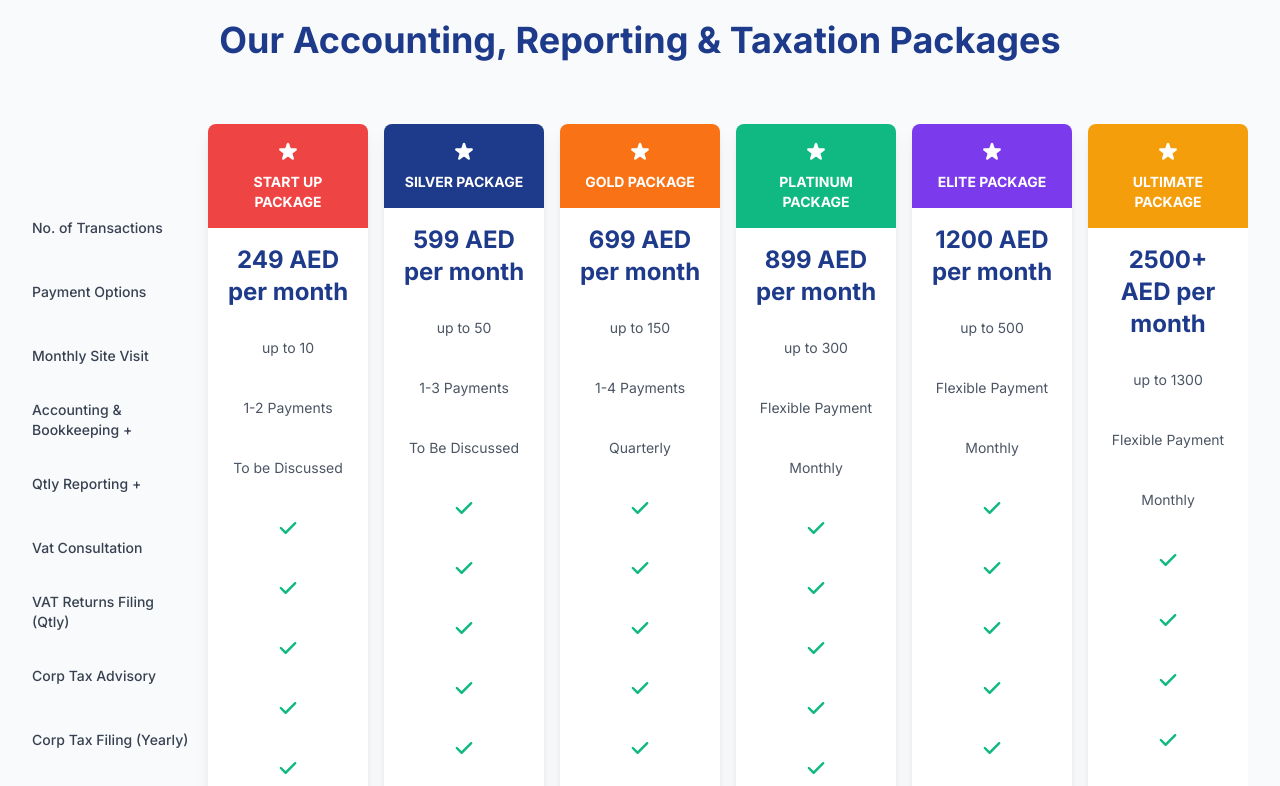
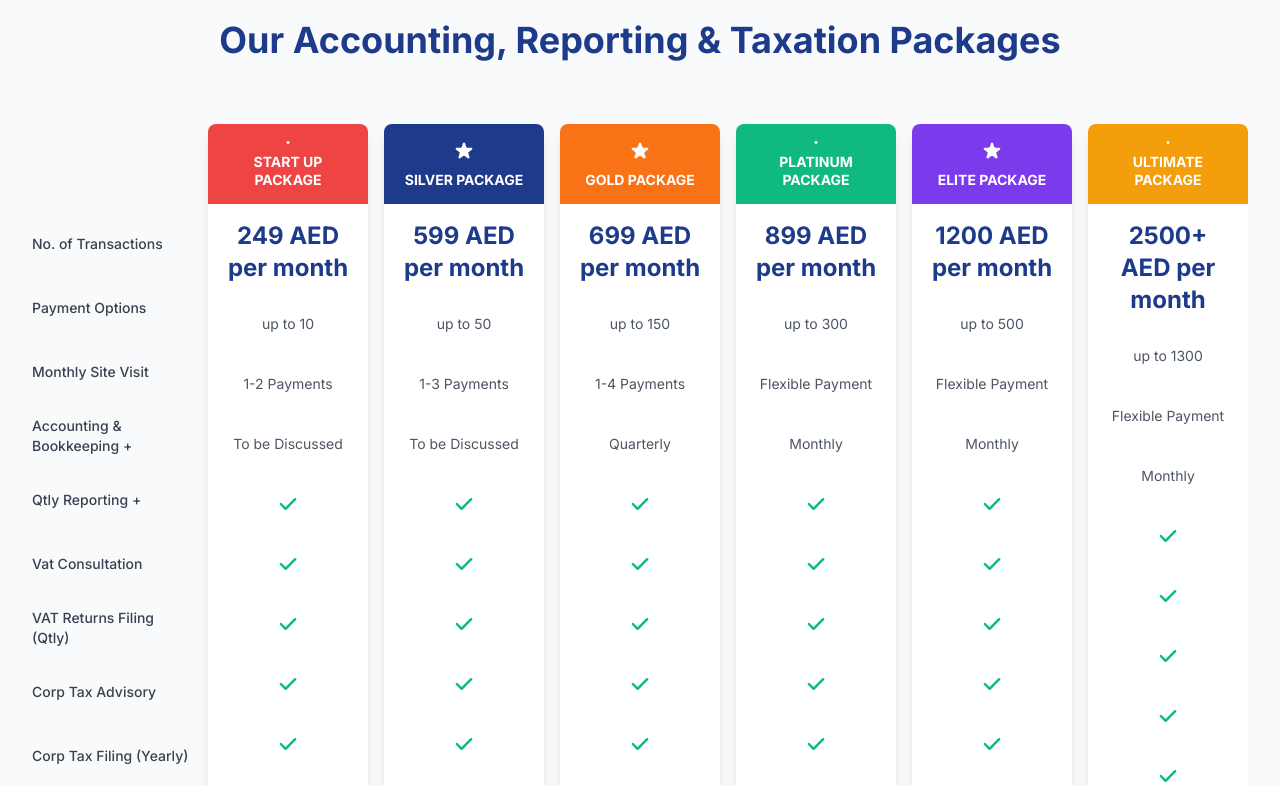
Before and after one commit to AkshayKeerti/StandardAuditingLP, a React (Create React App) app: page / in a window 1280 px wide. Shown: the part 960-1746 px from the top of the page. Built offline with nearby package versions, Linux system fonts and the light colour scheme.

Commit message:
Fix pricing table layout - equal column heights and aligned buttons

```diff
--- a/src/components/PricingPackages.js
+++ b/src/components/PricingPackages.js
@@ -34,7 +34,7 @@
       features: {
         transactions: "up to 50",
         payment: "1-3 Payments",
-        siteVisit: "To Be Discussed",
+        siteVisit: "To be Discussed",
         allIncluded: true
       }
     },
@@ -96,32 +96,33 @@
             <div className="grid grid-cols-7 gap-4">
               {/* Feature List */}
               <div className="space-y-4">
-                <div className="h-16"></div> {/* Header spacer */}
+                <div className="h-20"></div> {/* Header spacer */}
                 {features.map((feature, index) => (
                   <div key={index} className="h-12 flex items-center text-sm font-medium text-gray-700">
                     {feature}
                   </div>
                 ))}
+                <div className="h-16"></div> {/* Button spacer */}
               </div>
 
               {/* Package Cards */}
               {packages.map((pkg, index) => (
-                <div key={index} className="bg-white rounded-lg shadow-lg overflow-hidden">
+                <div key={index} className="bg-white rounded-lg shadow-lg overflow-hidden flex flex-col h-full">
                   {/* Package Header */}
-                  <div className={`${pkg.color} text-white p-4 text-center relative`}>
+                  <div className={`${pkg.color} text-white p-4 text-center relative flex-shrink-0 h-20 flex flex-col justify-center`}>
                     <svg className="w-6 h-6 mx-auto mb-2" fill="currentColor" viewBox="0 0 20 20">
                       <path d="M9.049 2.927c.3-.921 1.603-.921 1.902 0l1.07 3.292a1 1 0 00.95.69h3.462c.969 0 1.371 1.24.588 1.81l-2.8 2.034a1 1 0 00-.364 1.118l1.07 3.292c.3.921-.755 1.688-1.54 1.118l-2.8-2.034a1 1 0 00-1.175 0l-2.8 2.034c-.784.57-1.838-.197-1.539-1.118l1.07-3.292a1 1 0 00-.364-1.118L2.98 8.72c-.783-.57-.38-1.81.588-1.81h3.461a1 1 0 00.951-.69l1.07-3.292z" />
                     </svg>
-                    <h3 className="font-bold text-sm">{pkg.name}</h3>
+                    <h3 className="font-bold text-sm leading-tight">{pkg.name}</h3>
                   </div>
 
                   {/* Package Price */}
-                  <div className="p-4 text-center">
+                  <div className="p-4 text-center flex-shrink-0">
                     <div className="text-2xl font-bold text-vigor-blue">{pkg.price}</div>
                   </div>
 
                   {/* Package Features */}
-                  <div className="px-4 pb-4 space-y-3">
+                  <div className="px-4 pb-4 space-y-3 flex-grow">
                     <div className="h-12 flex items-center justify-center text-sm text-gray-600">
                       {pkg.features.transactions}
                     </div>
@@ -143,7 +144,7 @@
                   </div>
 
                   {/* Choose Plan Button */}
-                  <div className="p-4">
+                  <div className="p-4 flex-shrink-0">
                     <button className="w-full btn-secondary">
                       Choose Plan
                     </button>
```
